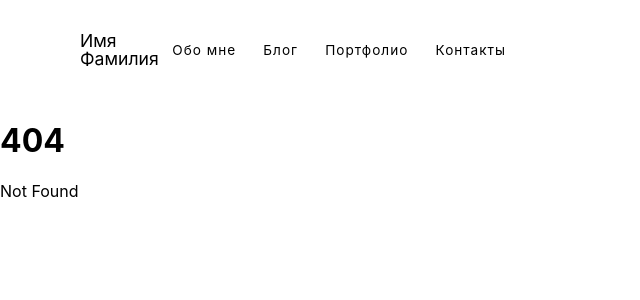
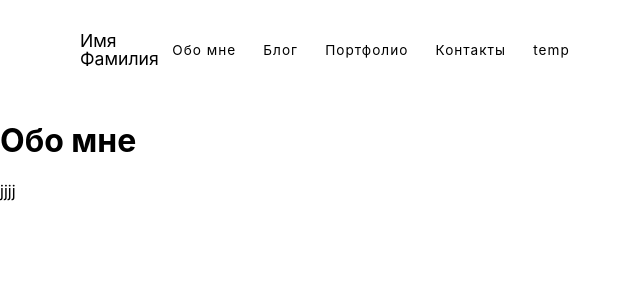
Before and after one commit to PrepT/svelte-test, a SvelteKit app: page /about in a window 1280 px wide. Before the commit this address had no page. Shown: the top 300 px of the page, without its empty margins (0-640 px from the left). Built offline with nearby package versions, Linux system fonts and the light colour scheme.

Commit message:
add pages

```diff
--- a/src/routes/+layout.svelte
+++ b/src/routes/+layout.svelte
@@ -2,10 +2,9 @@
     <div class="nav-container">
         <a href="/" class="nav-logo" title="Back to HomePage">Имя Фамилия</a>
         <div class="nav-links">
-            <a href="/about" class="link">Обо мне</a>
-            <a href="/blog" class="link">Блог</a>
-            <a href="/project" class="link">Портфолио</a>
-            <a href="/contact" class="link">Контакты</a>
+            {#each nav as link}
+            <a href={link.href} class="link">{link.title}</a>
+            {/each}
         </div>
     </div>
 </nav>
@@ -15,6 +14,31 @@
     <slot></slot>
 </div>
 
+<script>
+    const nav = [
+        {
+            title: 'Обо мне',
+            href: '/about'
+        },
+        {
+            title: 'Блог',
+            href: '/blog'
+        },
+        {
+            title: 'Портфолио',
+            href: '/project'
+        },
+        {
+            title: 'Контакты',
+            href: '/contact'
+        },
+        {
+            title: 'temp',
+            href: '/temp'
+        },
+    ]
+</script>
+
 <style>
     .container {
         max-width: 1400px;
--- /dev/null
+++ b/src/routes/about/+page.svelte
@@ -0,0 +1,2 @@
+<h1>Обо мне</h1>
+jjjj
```
Also changed, not shown: src/routes/blog/+page.svelte (added), src/routes/contact/+page.svelte (added), src/routes/project/+page.svelte (added).
